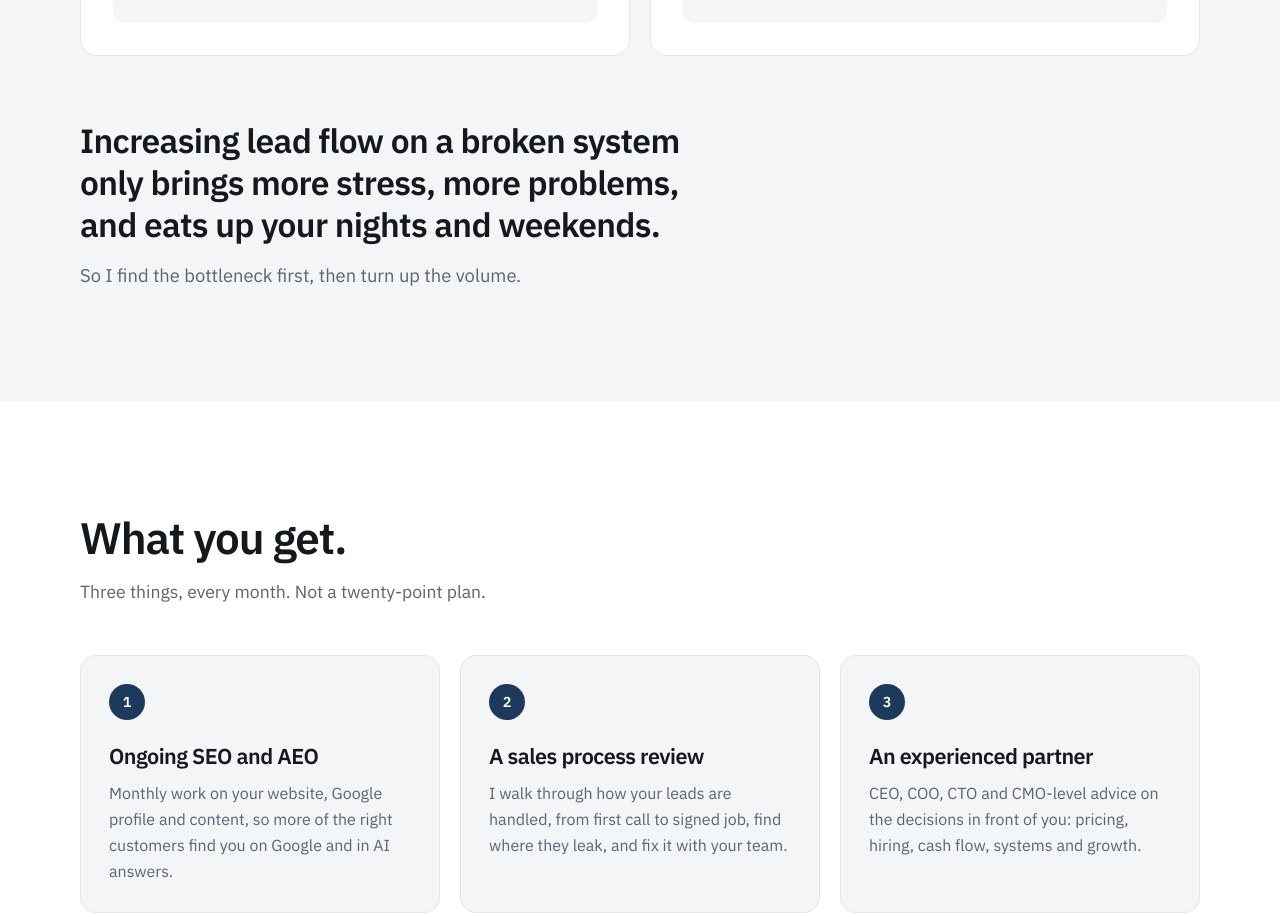
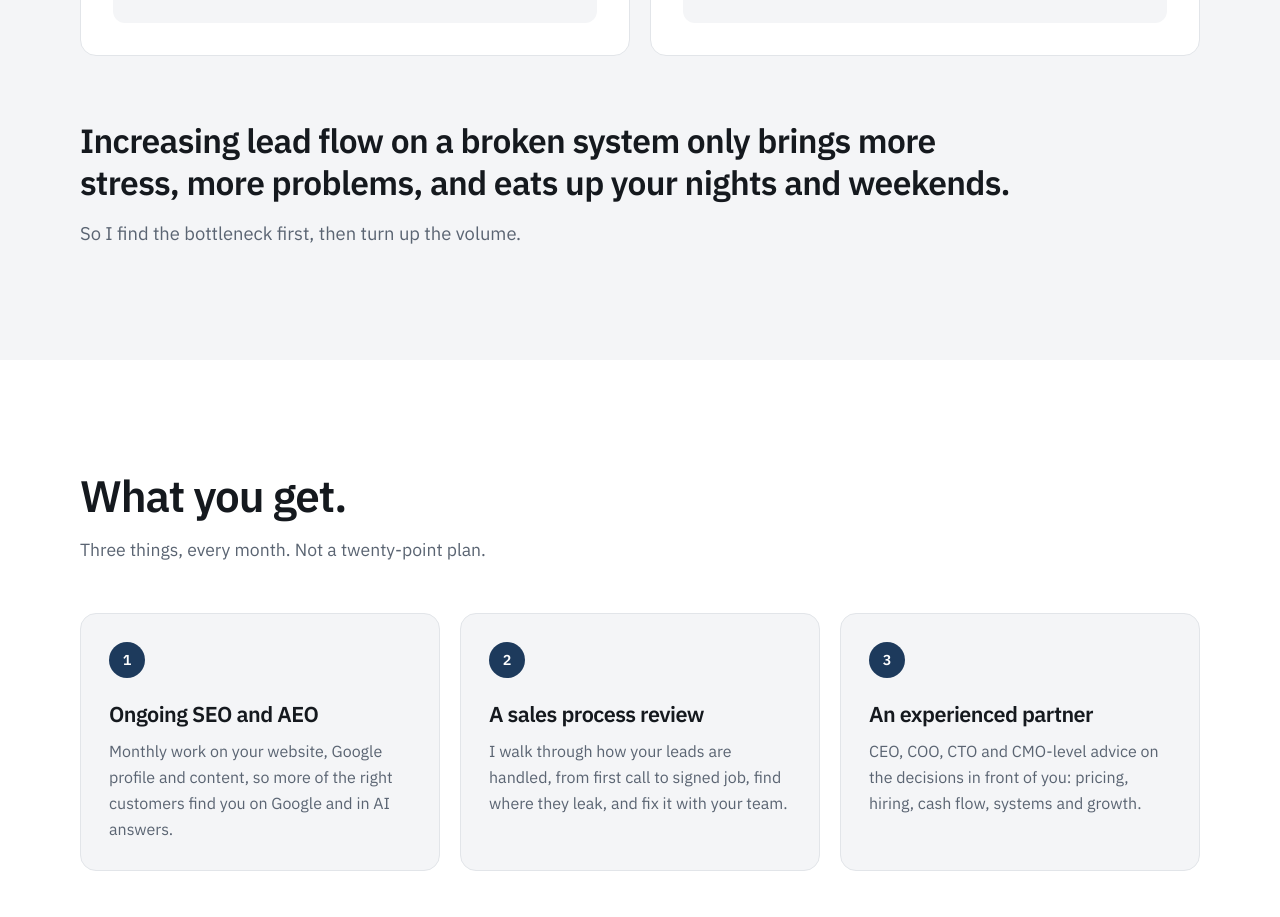
Before and after one commit to Vestis-Clients/choosevestis, a Next.js app: page / in a window 1280 px wide. Shown: the part 2700-3617 px from the top of the page. Built offline with nearby package versions, Linux system fonts and the light colour scheme.

Commit message:
Broken-system statement spans the full width under the cards
Co-Authored-By: Claude Opus 5.5 <noreply@anthropic.com>
Claude-Session: https://claude.ai/code/session_01MfRQ59hk5ZxqJNnaKXntZZ

```diff
--- a/src/app/page.tsx
+++ b/src/app/page.tsx
@@ -150,7 +150,7 @@ export default function Home() {
               </h2>
             </Reveal>
             <Levers />
-            <Reveal className="mt-16 max-w-[56rem]">
+            <Reveal className="mt-16">
               <p className="text-[clamp(1.5rem,2.8vw,2.1rem)] font-semibold leading-[1.25] tracking-[-0.02em] [text-wrap:balance]">
                 Increasing lead flow on a broken system only brings more stress, more problems, and eats up your nights and
                 weekends.
```
